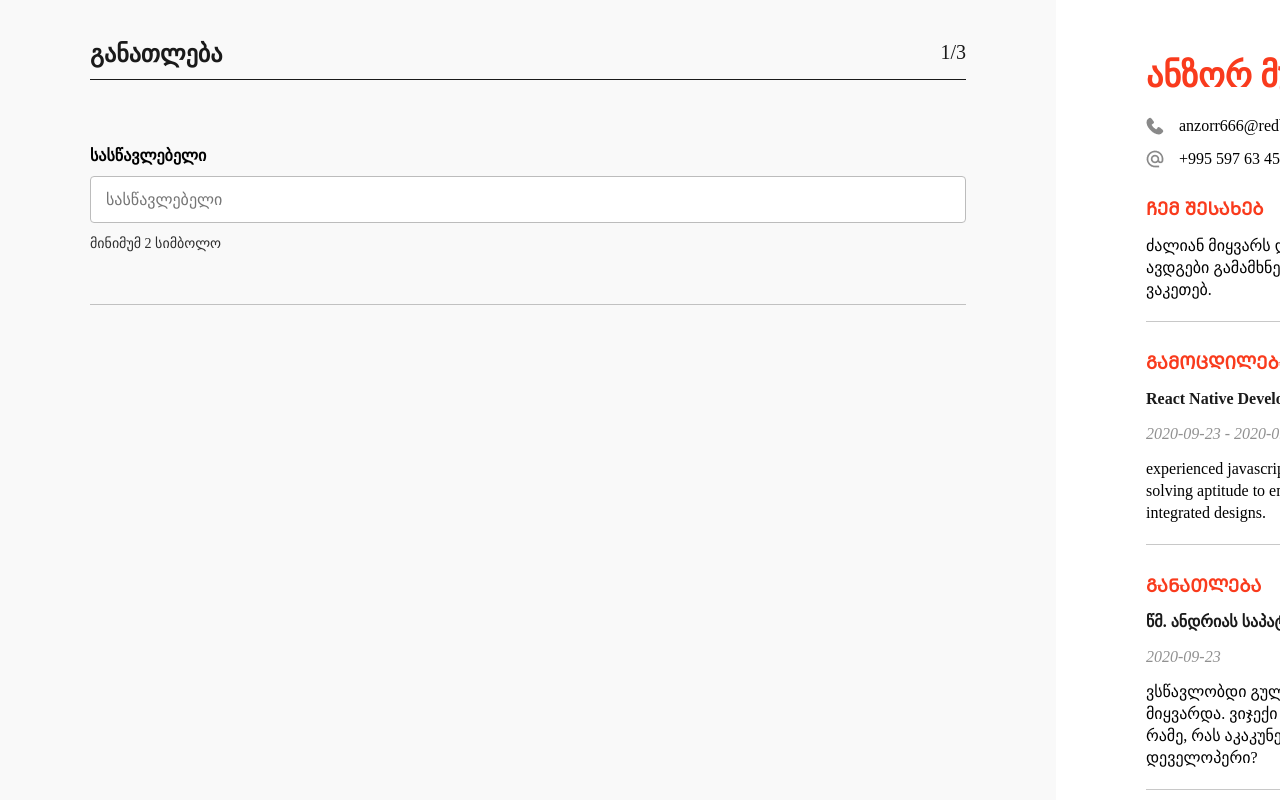
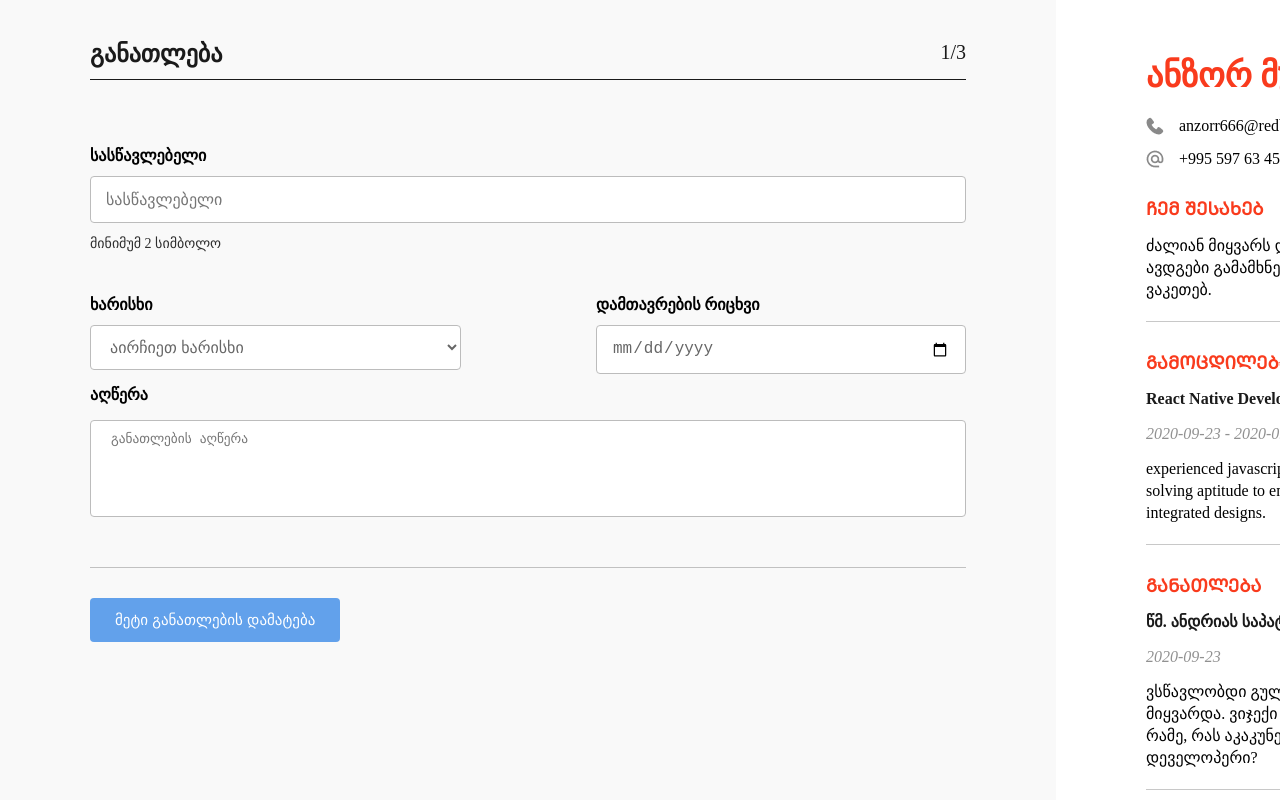
Before and after one commit to GeorgeKalandadze/redberry-bootcamp-resume-app, a React (Vite) app: page /education-page in a window 1280 px wide. Shown: the top 800 px of the page. Built offline with nearby package versions, Linux system fonts and the light colour scheme.

Commit message:
add education page

```diff
--- a/src/pages/EducationPage/EducationPage.style.tsx
+++ b/src/pages/EducationPage/EducationPage.style.tsx
@@ -22,5 +22,34 @@ justify-content:space-between;
 export const ButtonsContainer = styled.div`
 margin-top:200px;
 display:flex;
-justify-content:space-between
+justify-content:space-between;
 `
+export const StyldeDropdownContainer = styled.div`
+margin-top:40px;
+display:flex;
+flex-direction:column;
+gap:10px;
+`
+
+export const StyledLabel = styled.label`
+font-style: normal;
+font-weight: 600;
+font-size: 16px;
+line-height: 21px;
+`
+
+export const StyledDropdown = styled.select`
+width: 371px;
+background: #FFFFFF;
+border: 1px solid #BCBCBC;
+border-radius: 4px;
+padding:12px 15px;
+font-weight: 400;
+font-size: 16px;
+line-height: 21px;
+color: rgba(0, 0, 0, 0.6);
+`
+
+export const StyledOptions = styled.option`
+
+`
--- a/src/pages/EducationPage/EducationPage.tsx
+++ b/src/pages/EducationPage/EducationPage.tsx
@@ -1,10 +1,18 @@
-import React from 'react'
+import React, { useState } from 'react'
+import { Button } from '../../components/Button/Button'
 import Header from '../../components/Header/Header'
 import InputGroup from '../../components/InputGroup/InputGroup'
 import Resume from '../../components/Resume/Resume'
-import { EducationContainer, EducationForm, FlexedDiv } from './EducationPage.style'
+import TextareaGroup from '../../components/TextareaGroup/TextareaGroup'
+import { ButtonsContainer, EducationContainer, EducationForm, FlexedDiv, StyldeDropdownContainer, StyledDropdown, StyledLabel, StyledOptions } from './EducationPage.style'
 
 const EducationPage = () => {
+    const [count, setCount] = useState(0);
+
+    const handleClick = () => {
+      setCount(count + 1);
+    };
+
   return (
     <FlexedDiv>
         <EducationForm>
@@ -16,7 +24,60 @@ const EducationPage = () => {
                     hint='მინიმუმ 2 სიმბოლო'
                     inputType='text'
                 />
+                <FlexedDiv>
+                <StyldeDropdownContainer>
+                        <StyledLabel>ხარისხი</StyledLabel>
+                        <StyledDropdown >
+                            <StyledOptions defaultValue={""} disabled selected hidden>აირჩიეთ ხარისხი</StyledOptions>
+                            <StyledOptions value="1">აირჩიეთ rame</StyledOptions>
+                            <StyledOptions value="2">აირჩიეთ some</StyledOptions>
+                        </StyledDropdown>
+                    </StyldeDropdownContainer>
+                    <InputGroup
+                        label='დამთავრების რიცხვი'
+                        inputType='date'
+                        width='370px'
+                    />
+                </FlexedDiv>
+                <TextareaGroup
+                    label='აღწერა'
+                    placeholder='განათლების აღწერა'
+                />
             </EducationContainer>
+            {[...Array(count)].map((_,i) => (
+                <EducationContainer key={i}>
+                    <InputGroup
+                        label='სასწავლებელი'
+                        placeHolder='სასწავლებელი'
+                        hint='მინიმუმ 2 სიმბოლო'
+                        inputType='text'
+                    />
+                    <FlexedDiv>
+                    <StyldeDropdownContainer>
+                            <StyledLabel>ხარისხი</StyledLabel>
+                            <StyledDropdown >
+                                <StyledOptions defaultValue={""} disabled selected hidden>აირჩიეთ ხარისხი</StyledOptions>
+                                <StyledOptions value="1">აირჩიეთ rame</StyledOptions>
+                                <StyledOptions value="2">აირჩიეთ some</StyledOptions>
+                            </StyledDropdown>
+                        </StyldeDropdownContainer>
+                        <InputGroup
+                            label='დამთავრების რიცხვი'
+                            inputType='date'
+                            width='370px'
+                        />
+                    </FlexedDiv>
+                    <TextareaGroup
+                        label='აღწერა'
+                        placeholder='განათლების აღწერა'
+                    />
+                </EducationContainer>
+            ))}
+             <Button bgColor='#62A1EB' onClick={handleClick}>მეტი განათლების დამატება</Button>
+            <ButtonsContainer>
+                <Button bgColor='#6B40E3;' pdng='10px 35px'>უკან</Button>
+                <Button bgColor='#6B40E3;' pdng='10px 35px'>შემდეგი</Button>
+            </ButtonsContainer>
         </EducationForm>
         <Resume/>
     </FlexedDiv>
```
